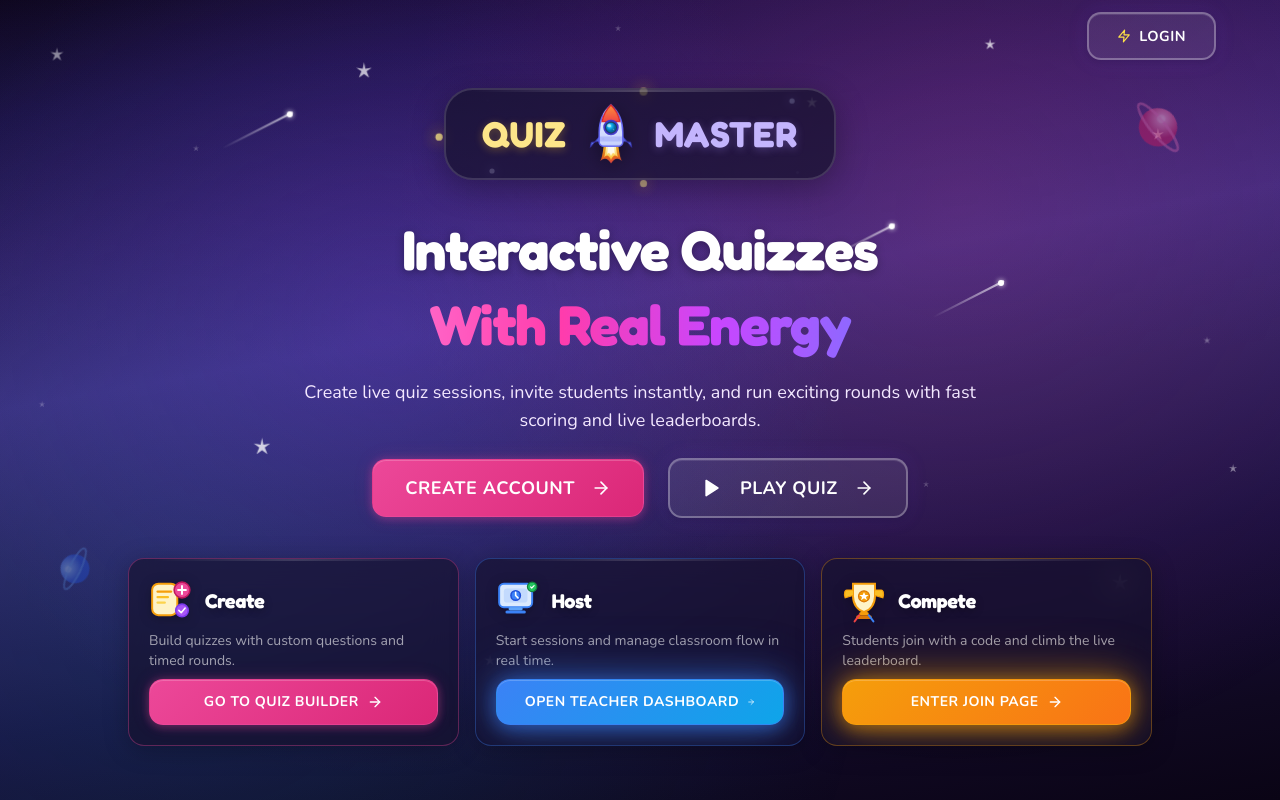
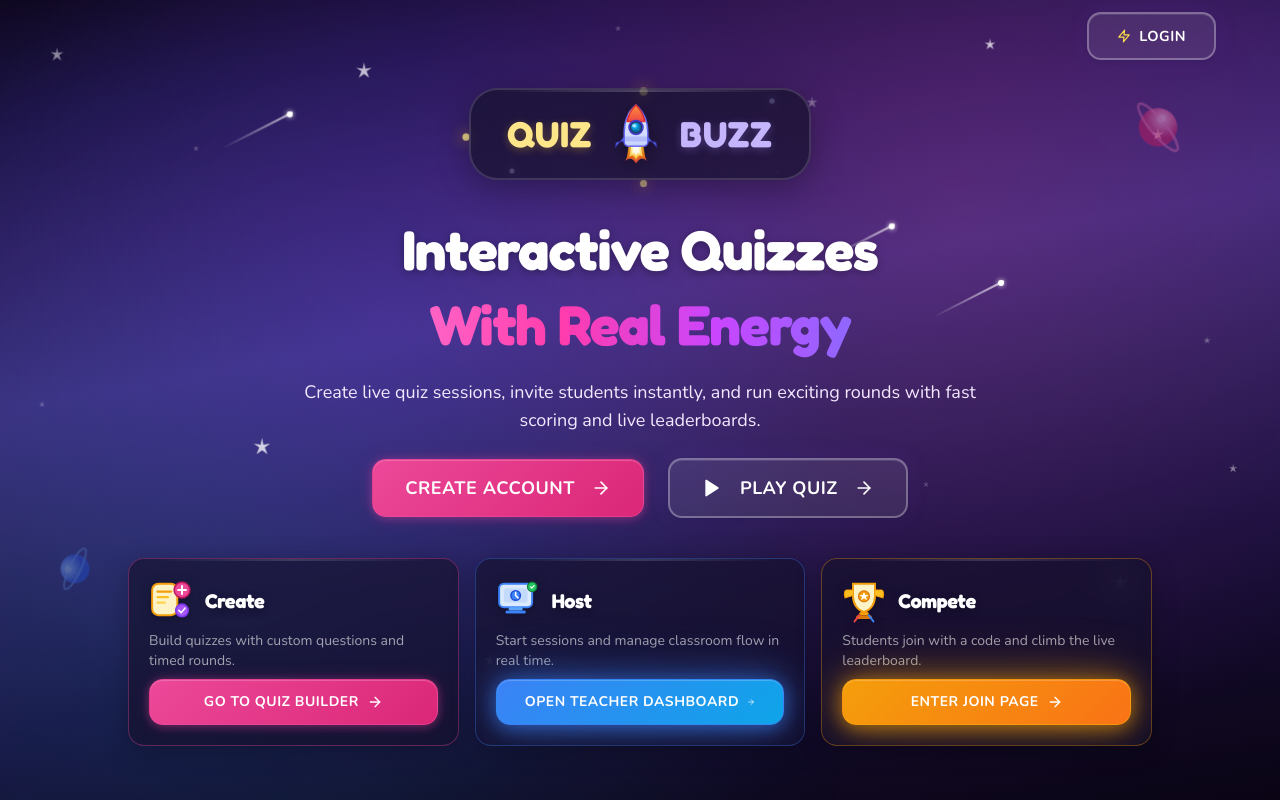
Before and after one commit to saadshibli/QuizApp, a Next.js app in the folder frontend/: page / in a window 1280 px wide. Built offline with nearby package versions, Linux system fonts and the light colour scheme.

Commit message:
rebranding

```diff
--- a/frontend/app/layout.tsx
+++ b/frontend/app/layout.tsx
@@ -20,7 +20,7 @@ const nunito = Nunito({
 });
 
 export const metadata: Metadata = {
-  title: "Quiz Master — Interactive Quiz Platform",
+  title: "QuizBuzz — Interactive Quiz Platform",
   description:
     "Create live quiz sessions, invite students, and run exciting rounds with fast scoring and live leaderboards.",
 };
--- a/frontend/app/login/page.tsx
+++ b/frontend/app/login/page.tsx
@@ -136,7 +136,7 @@ export default function LoginPage() {
                   <div className="space-y-2">
                     <h1 className="title-cartoon text-5xl leading-[1.02]">
                       <span className="text-[#fde68a]">Quiz</span>{" "}
-                      <span className="text-[#c4b5fd]">Master</span>
+                      <span className="text-[#c4b5fd]">Buzz</span>
                     </h1>
                     <p className="text-[15px] xl:text-base text-white/92 leading-[1.45] max-w-[360px]">
                       Launch live quiz battles and keep the pace fast.
@@ -187,7 +187,7 @@ export default function LoginPage() {
             <div className="lg:hidden mb-6 text-center px-2">
               <h2 className="title-cartoon text-3xl sm:text-4xl mb-2">
                 <span className="text-[#fde68a]">Quiz</span>{" "}
-                <span className="text-[#c4b5fd]">Master</span>
+                <span className="text-[#c4b5fd]">Buzz</span>
               </h2>
               <p className="text-sm text-purple-100/80">
                 Welcome back. Sign in to continue your live sessions.
--- a/frontend/app/page.tsx
+++ b/frontend/app/page.tsx
@@ -385,7 +385,7 @@ export default function Home() {
                   <CartoonRocket className="w-full h-full" />
                 </motion.div>
                 <span className="text-2xl sm:text-3xl md:text-4xl font-bold tracking-wide lobby-logo-master">
-                  MASTER
+                  BUZZ
                 </span>
               </div>
             </motion.div>
--- a/frontend/app/session/[id]/page.tsx
+++ b/frontend/app/session/[id]/page.tsx
@@ -59,7 +59,7 @@ export default function HostSessionPage() {
   const [leaderboard, setLeaderboard] = useState<any[]>([]);
   const [copied, setCopied] = useState(false);
   const [currentQuestionIndex, setCurrentQuestionIndex] = useState(0);
-  const [, setTotalQuestions] = useState(0);
+  const [totalQuestions, setTotalQuestions] = useState(0);
   const [advanceMode, setAdvanceMode] = useState<"auto" | "manual">("auto");
   const [advanceSeconds, setAdvanceSeconds] = useState(5);
 
@@ -1210,6 +1210,17 @@ export default function HostSessionPage() {
                   {players.length}
                 </span>
               </div>
+              {totalQuestions > 0 && (
+                <div className="cartoon-panel-soft px-3 sm:px-5 py-1.5 sm:py-2 rounded-xl sm:rounded-2xl flex gap-1.5 sm:gap-2 items-center text-sm border-white/10">
+                  <span className="font-bold text-cyan-300 text-base sm:text-lg tabular-nums">
+                    Q.{currentQuestionIndex + 1}
+                  </span>
+                  <span className="text-white/40 font-bold">/</span>
+                  <span className="font-bold text-white/70 text-base sm:text-lg tabular-nums">
+                    {totalQuestions}
+                  </span>
+                </div>
+              )}
               {sessionState === "leaderboard" && (
                 <div className="flex items-center gap-3">
                   {advanceMode === "auto" && leaderboardCountdown > 0 && (
@@ -1854,6 +1865,7 @@ export default function HostSessionPage() {
                       return (
                         <motion.div
                           key={lb.user_id || lb.nickname || index}
+                          layout="position"
                           initial={{ opacity: 0, x: 30 }}
                           animate={{ opacity: 1, x: 0 }}
                           transition={{
@@ -1861,6 +1873,7 @@ export default function HostSessionPage() {
                             stiffness: 400,
                             damping: 30,
                             delay: index * 0.04,
+                            layout: { type: "spring", stiffness: 300, damping: 30 },
                           }}
                           className={`rounded-xl p-3 flex items-center gap-3 relative overflow-hidden border-2 ${rs.bg} ${rs.border} ${rs.shadow}`}
                         >
--- a/frontend/styles/globals.css
+++ b/frontend/styles/globals.css
@@ -3,7 +3,7 @@
 @tailwind utilities;
 
 /* ═══════════════════════════════════════════
-   QUIZ MASTER — DESIGN SYSTEM v2
+   QUIZBUZZ — DESIGN SYSTEM v2
    Modern, clean, game-like UI
    ═══════════════════════════════════════════ */
 
```
